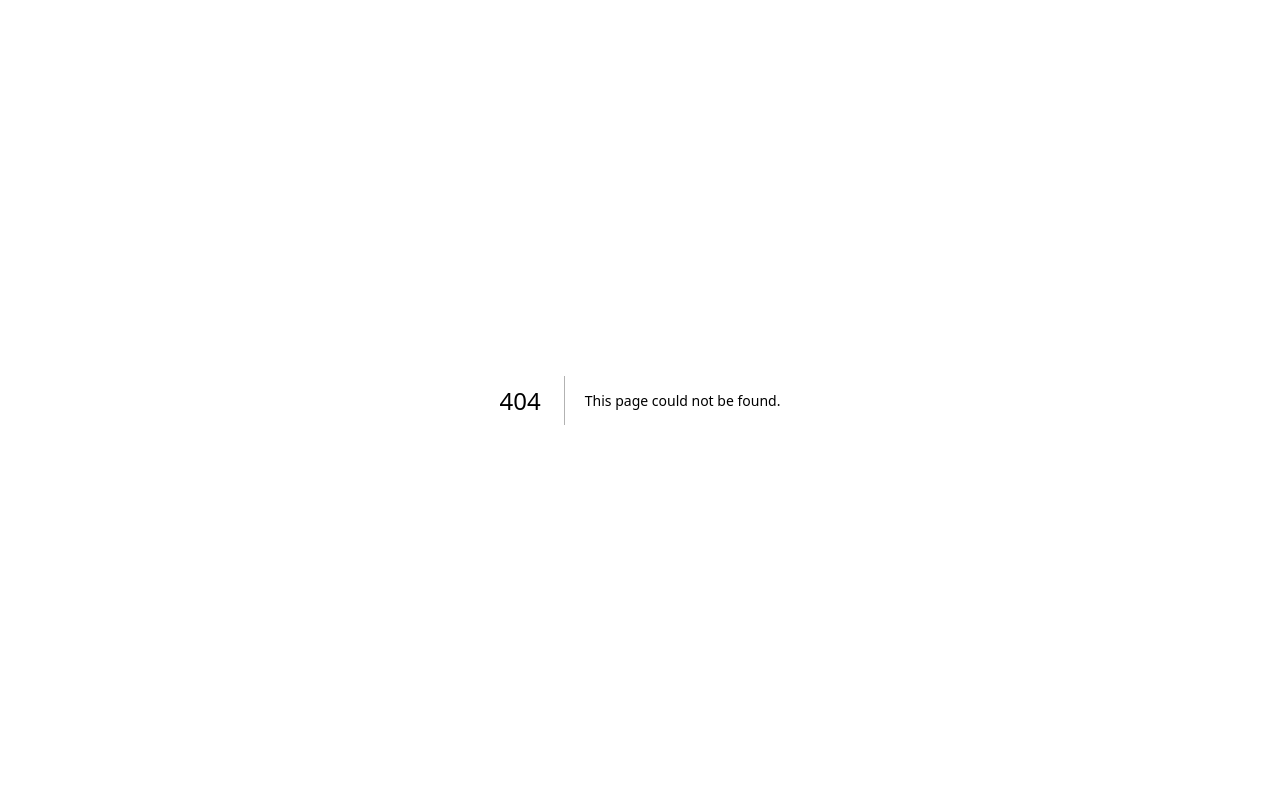
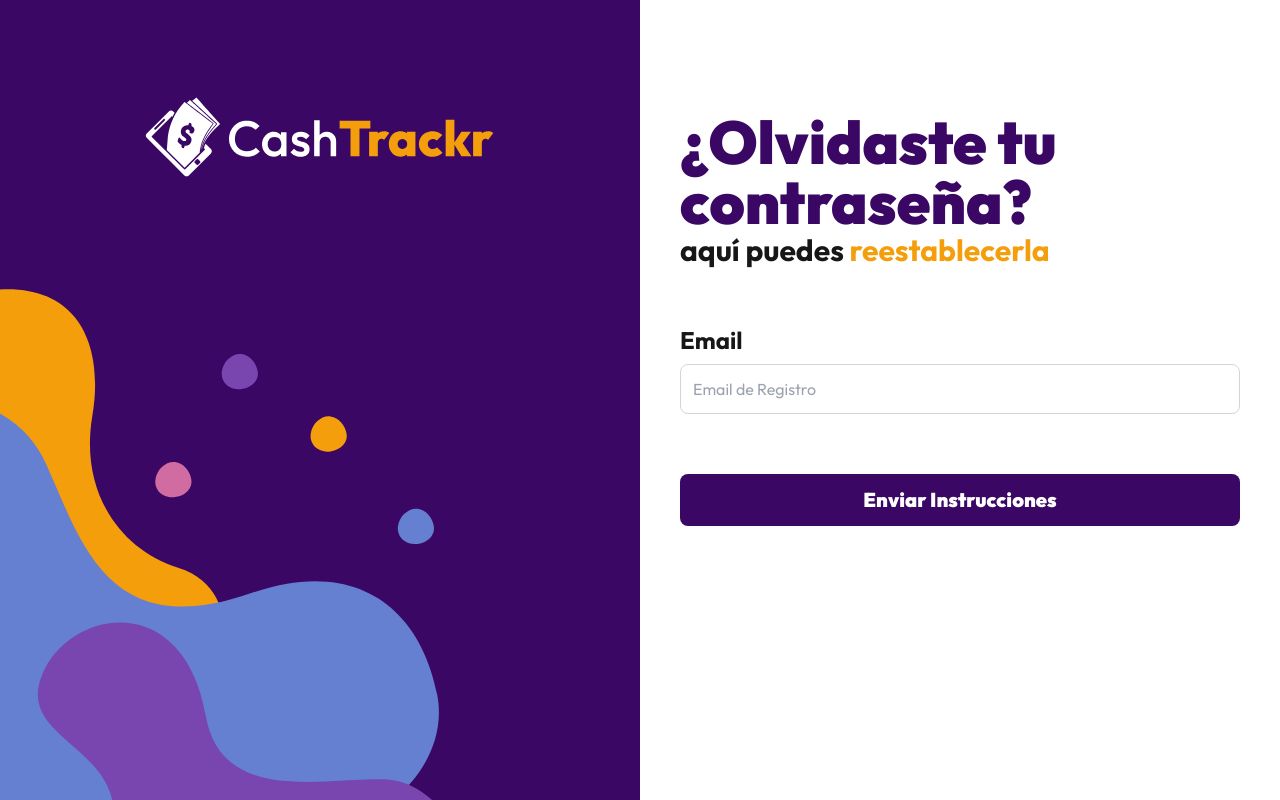
Before and after one commit to aransolis1088-lgtm/CashTrackr, a Next.js app in the folder frontend/: page /auth/forgot-password in a window 1280 px wide. Before the commit this address had no page. Built offline with nearby package versions, Linux system fonts and the light colour scheme.

Commit message:
Creando forgot password

```diff
--- /dev/null
+++ b/frontend/app/auth/forgot-password/page.tsx
@@ -0,0 +1,20 @@
+import ForgotPasswordForm from '@/components/auth/forgotPasswordForm'
+import type { Metadata } from 'next'
+
+export const metadata: Metadata = {
+    title: "CashTrackr - Olvidé mi Password",
+    description: "CashTrackr - Olvidé mi Password",
+}
+
+export default function ForgotPasswordPage() {
+
+    return (
+        <>
+            <h1 className="font-black text-6xl text-purple-950">¿Olvidaste tu contraseña?</h1>
+            <p className="text-3xl font-bold">aquí puedes <span className="text-amber-500">reestablecerla</span></p>
+
+            <ForgotPasswordForm />
+
+        </>
+    )
+}
--- /dev/null
+++ b/frontend/app/auth/layout.tsx
@@ -0,0 +1,27 @@
+import Logo from "@/components/ui/Logo";
+
+export default function AuthLayout({
+    children,
+}: Readonly<{
+    children: React.ReactNode;
+}>) {
+    return (
+        <>
+            <div className="lg:grid lg:grid-cols-2 lg:min-h-screen">
+
+                <div className="flex justify-center bg-purple-950 lg:bg-auth lg:bg-30 bg-no-repeat bg-left-bottom">
+                    <div className="w-96 py-10 lg:py-20">
+                        <Logo />
+                    </div>
+                </div>
+
+                <div className="p-10 lg:py-28">
+                    <div className="max-w-3xl mx-auto">
+                        {children}
+
+                    </div>
+                </div>
+            </div>
+        </>
+    );
+}
--- a/frontend/app/auth/register/page.tsx
+++ b/frontend/app/auth/register/page.tsx
@@ -10,7 +10,7 @@
 
     return (
         <>
-            <h1 className="font-black text-6xl text-purple-950">Crear una cuenta</h1>
+            <h1 className="font-black text-6xl text-purple-950">Crea una Cuenta</h1>
             <p className="text-3xl font-bold">y controla tus <span className="text-amber-500">finanzas</span></p>
 
             <RegisterForm />
--- /dev/null
+++ b/frontend/components/auth/forgotPasswordForm.tsx
@@ -0,0 +1,29 @@
+"use client"
+
+export default function ForgotPasswordForm() {
+    return (
+        <form
+            className=" mt-14 space-y-5"
+            noValidate
+        >
+            <div className="flex flex-col gap-2 mb-10">
+                <label
+                    className="font-bold text-2xl"
+                >Email</label>
+
+                <input
+                    type="email"
+                    placeholder="Email de Registro"
+                    className="w-full border border-gray-300 p-3 rounded-lg"
+                    name="email"
+                />
+            </div>
+
+            <input
+                type="submit"
+                value='Enviar Instrucciones'
+                className="bg-purple-950 hover:bg-purple-800 w-full p-3 rounded-lg text-white font-black  text-xl cursor-pointer "
+            />
+        </form>
+    )
+}
--- /dev/null
+++ b/frontend/components/ui/Logo.tsx
@@ -0,0 +1,14 @@
+import Image from "next/image"
+
+export default function Logo() {
+    return (
+        <Image
+            src="/logo.svg"
+            alt="Logo CashTrackr"
+            width={0}
+            height={0}
+            className="w-full"
+            priority
+        />
+    )
+}
--- a/frontend/tailwind.config.ts
+++ b/frontend/tailwind.config.ts
@@ -7,7 +7,14 @@
     "./app/**/*.{js,ts,jsx,tsx,mdx}",
   ],
   theme: {
-    extend: {},
+    extend: {
+      backgroundImage: {
+        "auth": "url('/grafico.svg')"
+      },
+      backgroundSize: {
+        "30": "30rem"
+      }
+    },
   },
   plugins: [],
 };
```
